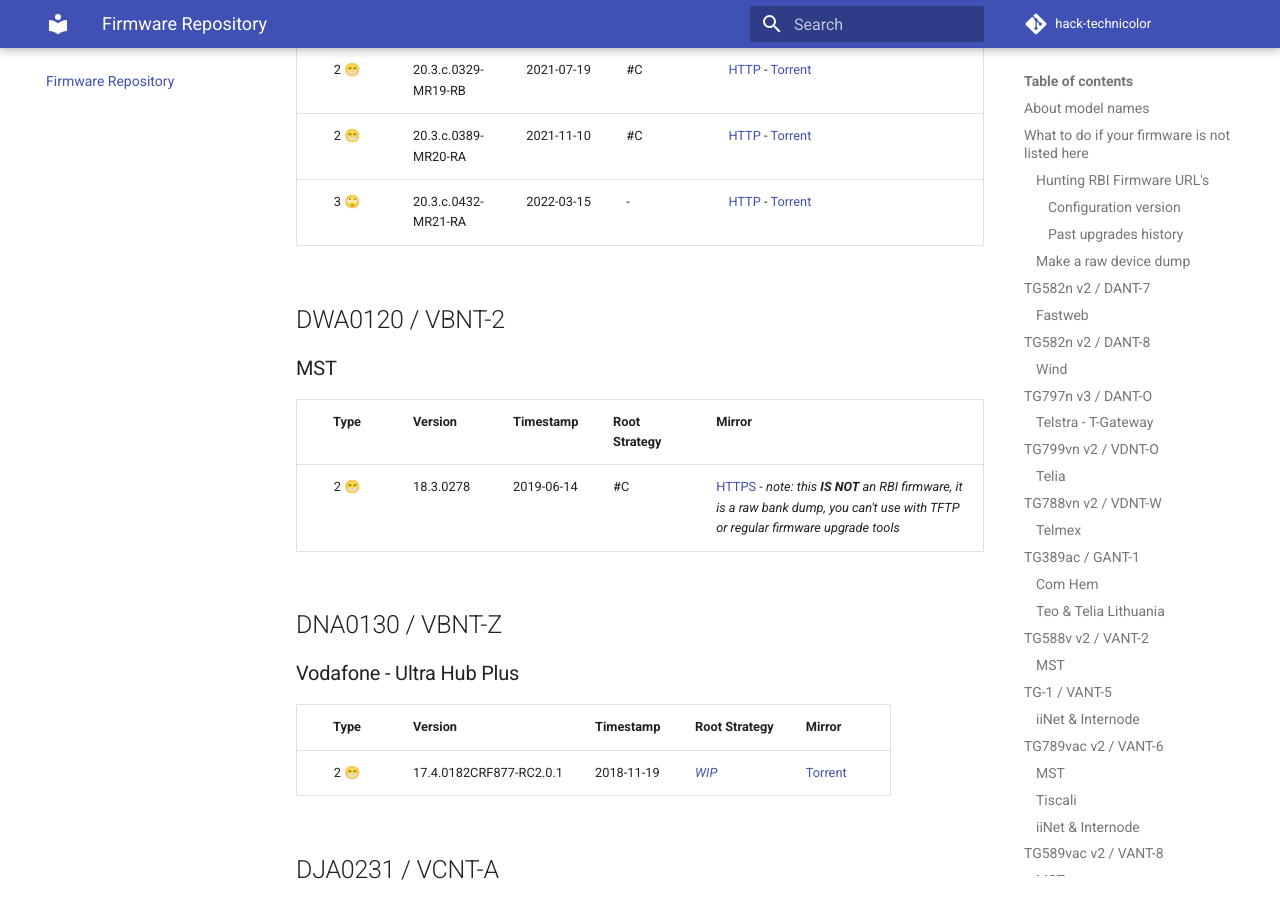
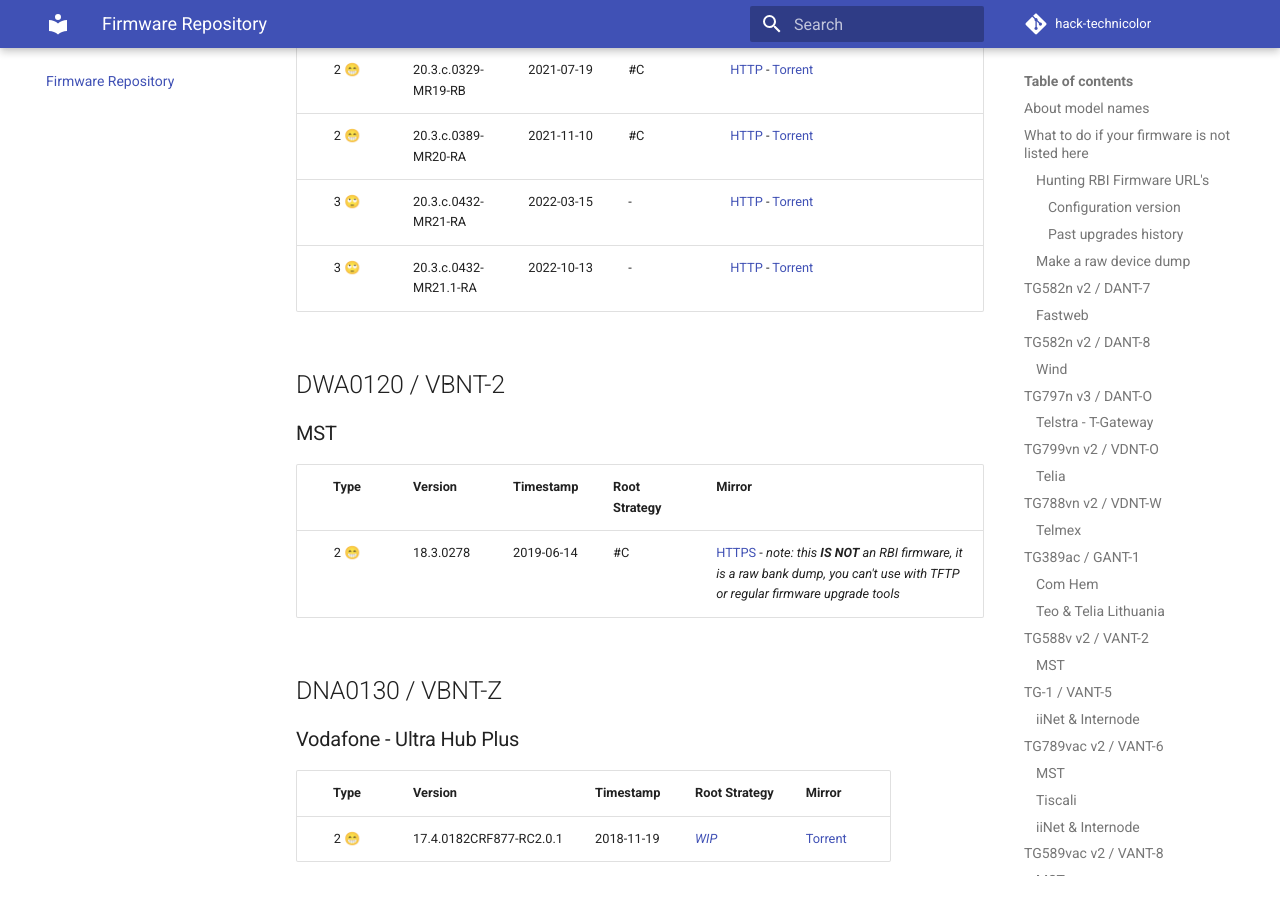
Before and after one commit to hack-technicolor/hack-technicolor, an MkDocs documentation site: the page built from docs/Repository.md, in a window 1280 px wide and 900 px high, scrolled down 22770 px. Built offline with MkDocs 1.6.1 and Material for MkDocs 9.7.7, drawn with Linux system fonts in a browser that asks for light colours; comment, search, counter and statistics services are not loaded; some of the changed text lies outside the part shown.

Commit message:
Added 20.3.c.0432-MR21.1-RA for vbnt-v and vcnt-a (#266)

```diff
--- a/docs/Repository.md
+++ b/docs/Repository.md
@@ -597,6 +597,7 @@
 | 2 😁   | 20.3.c.0329-MR19-RB | 2021-07-19 | #C            | [HTTP](http://fwstore.bdms.telstra.net/Technicolor_vbnt-v_20.3.c.0329-MR19-RB/vbnt-v_20.3.c.0329-MR19-RB.rbi) - [Torrent](https://github.com/hack-technicolor/hack-technicolor/blob/master/torrents/vbnt-v/vbnt-v_20.3.c.0329-MR19-RB.rbi.torrent?raw=true) |
 | 2 😁   | 20.3.c.0389-MR20-RA | 2021-11-10 | #C            | [HTTP](http://fwstore.bdms.telstra.net/Technicolor_vbnt-v_20.3.c.0389-MR20-RA/vbnt-v_20.3.c.0389-MR20-RA.rbi) - [Torrent](https://github.com/hack-technicolor/hack-technicolor/blob/master/torrents/vbnt-v/vbnt-v_20.3.c.0389-MR20-RA.rbi.torrent?raw=true) |
 | 3 🙄   | 20.3.c.0432-MR21-RA | 2022-03-15 | -             | [HTTP](http://fwstore.bdms.telstra.net/Technicolor_vbnt-v_20.3.c.0432-MR21-RA/vbnt-v_20.3.c.0432-MR21-RA.rbi) - [Torrent](https://github.com/hack-technicolor/hack-technicolor/blob/master/torrents/vbnt-v/vbnt-v_20.3.c.0432-MR21-RA.rbi.torrent?raw=true) |
+| 3 🙄   | 20.3.c.0432-MR21.1-RA | 2022-10-13 | -             | [HTTP](http://fwstore.bdms.telstra.net/Technicolor_vbnt-v_20.3.c.0432-MR21.1-RA/vbnt-v_20.3.c.0432-MR21.1-RA.rbi) - [Torrent](https://github.com/hack-technicolor/hack-technicolor/blob/master/torrents/vbnt-v/vbnt-v_20.3.c.0432-MR21.1-RA.rbi.torrent?raw=true) |
 
 
 ## DWA0120 / VBNT-2
@@ -636,6 +637,7 @@
 | 2 😁   | 20.3.c.0329-MR19-RB  | 2021-07-19 | #C            | [HTTP](http://fwstore.bdms.telstra.net/Technicolor_vcnt-a_20.3.c.0329-MR19-RB/vcnt-a_20.3.c.0329-MR19-RB.rbi) - [Torrent](https://github.com/hack-technicolor/hack-technicolor/blob/master/torrents/vcnt-a/vcnt-a_20.3.c.0329-MR19-RB.rbi.torrent?raw=true) |
 | 2 😁   | 20.3.c.0389-MR20-RA  | 2021-11-10 | #C            | [HTTP](http://fwstore.bdms.telstra.net/Technicolor_vcnt-a_20.3.c.0389-MR20-RA/vcnt-a_20.3.c.0389-MR20-RA.rbi) - [Torrent](https://github.com/hack-technicolor/hack-technicolor/blob/master/torrents/vcnt-a/vcnt-a_20.3.c.0389-MR20-RA.rbi.torrent?raw=true) |
 | 3 🙄   | 20.3.c.0432-MR21-RA | 2022-03-15 | -             | [HTTP](http://fwstore.bdms.telstra.net/Technicolor_vcnt-a_20.3.c.0432-MR21-RA/vcnt-a_20.3.c.0432-MR21-RA.rbi) - [Torrent](https://github.com/hack-technicolor/hack-technicolor/blob/master/torrents/vcnt-a/vcnt-a_20.3.c.0432-MR21-RA.rbi.torrent?raw=true) |
+| 3 🙄   | 20.3.c.0432-MR21.1-RA | 2022-10-13 | -             | [HTTP](http://fwstore.bdms.telstra.net/Technicolor_vcnt-a_20.3.c.0432-MR21.1-RA/vcnt-a_20.3.c.0432-MR21.1-RA.rbi) - [Torrent](https://github.com/hack-technicolor/hack-technicolor/blob/master/torrents/vcnt-a/vcnt-a_20.3.c.0432-MR21.1-RA.rbi.torrent?raw=true) |
 
 ## DGA2231 / VCNT-C
 
```
Also changed, not shown: 2 other files.
